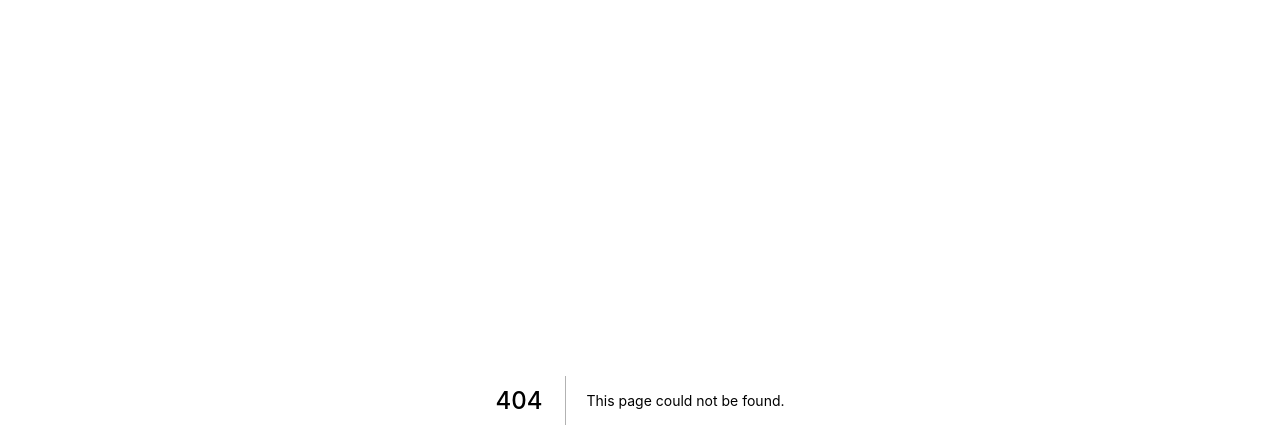
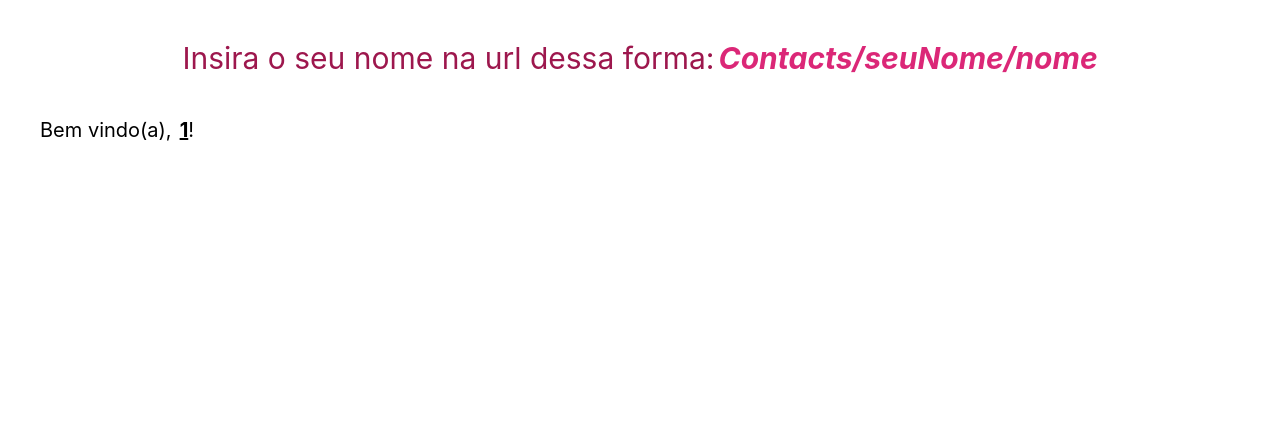
Before and after one commit to Danethree/rotas-next-js, a Next.js app: page /Contacts/1/nome in a window 1280 px wide. Before the commit this address had no page. Shown: the top 448 px of the page. Built offline with nearby package versions, Linux system fonts and the light colour scheme.

Commit message:
Rotas dinâmicas

```diff
--- /dev/null
+++ b/pages/Contacts/[id]/nome.js
@@ -0,0 +1,25 @@
+
+
+import {useRouter} from 'next/router';
+export default function nome(){
+
+    const router = useRouter();
+    const meuId = router.query.id;
+
+
+    return(
+        <div>
+            <h1 className="text-3xl text-center text-bold text-pink-800 m-10">
+                Insira o seu nome na url dessa forma:
+                <span className="font-bold italic ml-1 text-pink-600">
+                    Contacts/seuNome/nome
+                </span>
+            </h1>
+            <p className = " text-xl m-10 text-black-800 font-size-600">Bem vindo(a),
+            <span className = "text-xl underline font-bold ml-2 text-black-800">
+                {meuId}
+            </span>!
+            </p>
+        </div>
+    )
+    }
```
